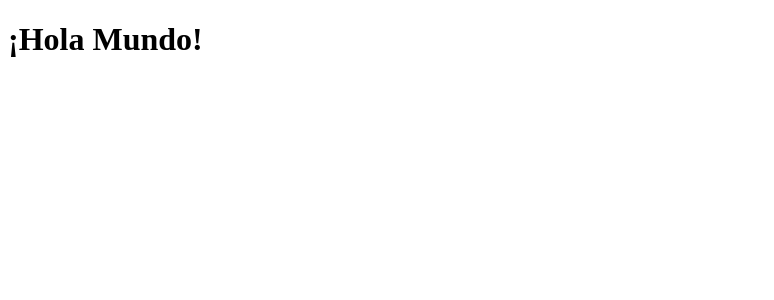
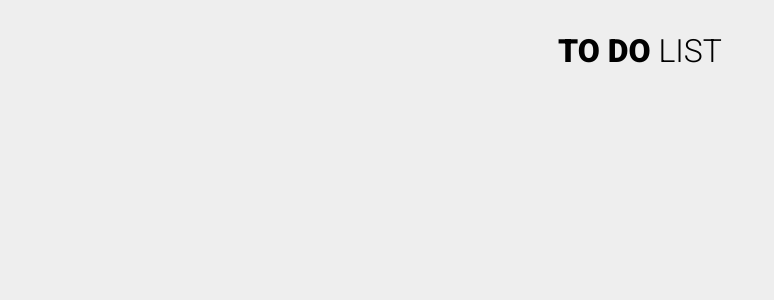
Before and after one commit to ScriptKiddie404/react-app-04-crud-mern, a React (Create React App) app in the folder client/: page / in a window 1280 px wide. Shown: the top 300 px of the page, without its empty margins (0-774 px from the left). Built offline with nearby package versions, Linux system fonts and the light colour scheme.

Commit message:
creando server

```diff
--- /dev/null
+++ b/client/src/App.css
@@ -0,0 +1,25 @@
+@import url("https://fonts.googleapis.com/css2?family=Roboto:wght@300;900&display=swap");
+
+* {
+  margin: 0;
+  padding: 0;
+  box-sizing: border-box;
+}
+
+body {
+  background-color: #eeeeee;
+  width: 100%;
+  min-height: 100vh;
+  display: flex;
+  justify-content: center;
+  font-family: "Roboto", sans-serif;
+}
+
+.title {
+  margin-top: 1em;
+  font-weight: normal;
+}
+
+.title__span {
+  font-weight: 900;
+}
--- a/client/src/App.js
+++ b/client/src/App.js
@@ -1,8 +1,11 @@
 import React from 'react';
+import './App.css';
 
 const App = () => {
     return (
-        <h1>¡Hola Mundo!</h1>
+        <>
+            <h1 className={'title'}><span className="title__span">TO DO</span> LIST</h1>
+        </>
     );
 };
 
```
